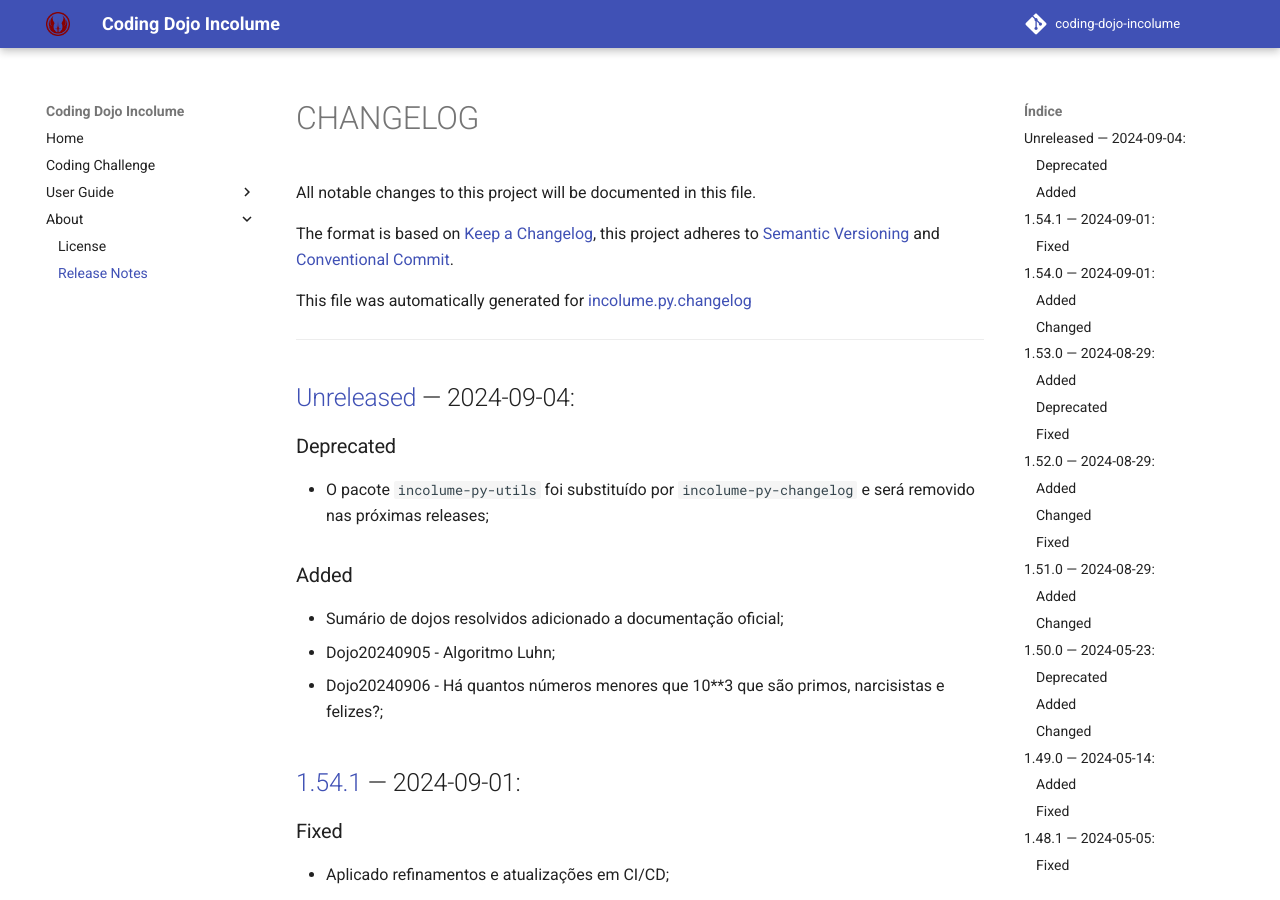
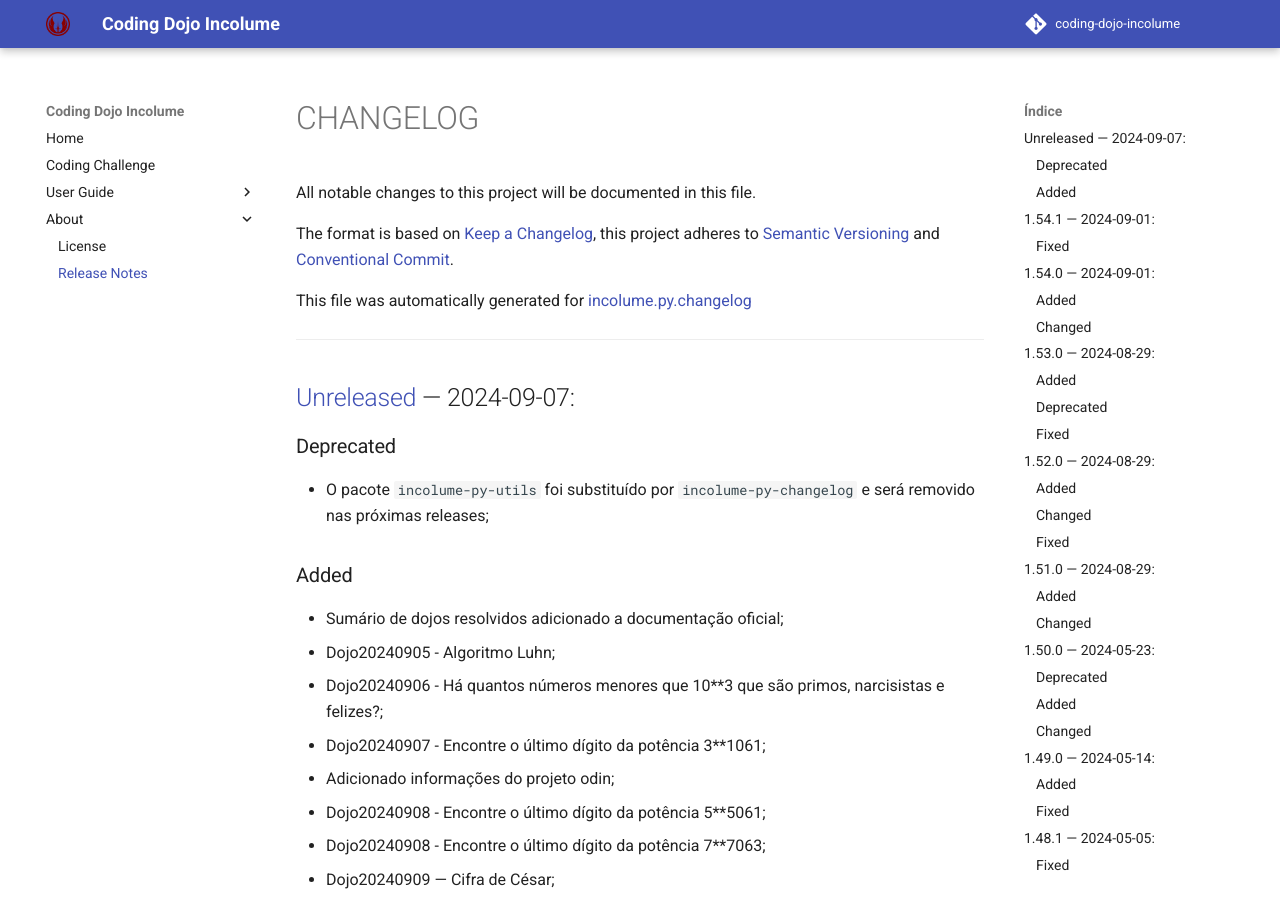
Before and after one commit to incolume-jedi/coding-dojo, an MkDocs documentation site: the page built from docs/about/CHANGELOG.md, in a window 1280 px wide and 900 px high. Built offline with MkDocs 1.6.1 and Material for MkDocs 9.7.7, drawn with Linux system fonts in a browser that asks for light colours; comment, search, counter and statistics services are not loaded; some of the changed text lies outside the part shown.

Commit message:
build: coding-dojo-jedi 1.55.0a9

```diff
--- a/docs/about/CHANGELOG.md
+++ b/docs/about/CHANGELOG.md
@@ -10,13 +10,19 @@ This file was automatically generated for [incolume.py.changelog](https://github
 ---
 
 
-## [Unreleased]	 &#8212; 	2024-09-04:
+## [Unreleased]	 &#8212; 	2024-09-07:
 ### Deprecated
   - O pacote `incolume-py-utils` foi substituído por `incolume-py-changelog` e será removido nas próximas releases;
 ### Added
   - Sumário de dojos resolvidos adicionado a documentação oficial;
   - Dojo20240905 - Algoritmo Luhn;
   - Dojo20240906 - Há quantos números menores que 10**3 que são primos, narcisistas e felizes?;
+  - Dojo20240907 - Encontre o último dígito da potência 3**1061;
+  - Adicionado informações do projeto odin;
+  - Dojo20240908 - Encontre o último dígito da potência 5**5061;
+  - Dojo20240908 - Encontre o último dígito da potência 7**7063;
+  - Dojo20240909 — Cifra de César;
+  - Dojo20240910 — Fatorar código para POO;
 
 ## [1.54.1]	 &#8212; 	2024-09-01:
 ### Fixed
--- a/incolume/py/coding_dojo_jedi/version.txt
+++ b/incolume/py/coding_dojo_jedi/version.txt
@@ -1 +1 @@
-1.55.0a8
+1.55.0a9
--- a/pyproject.toml
+++ b/pyproject.toml
@@ -1,6 +1,6 @@
 [tool.poetry]
 name = "coding-dojo-jedi"
-version = "1.55.0a8"
+version = "1.55.0a9"
 description = "códigos da guilda jedi incolume"
 authors = ["Britodfbr <britodfbr@gmail.com>"]
 packages = [{include = "incolume"}]
```
Also changed, not shown: incolume/py/coding_dojo_jedi/README.md (+3 -1 lines).
